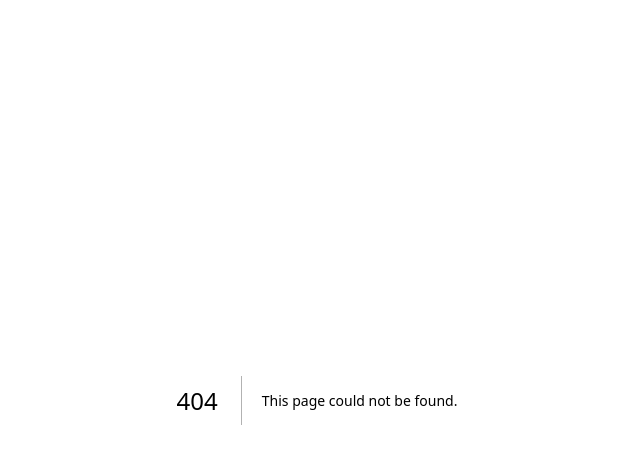
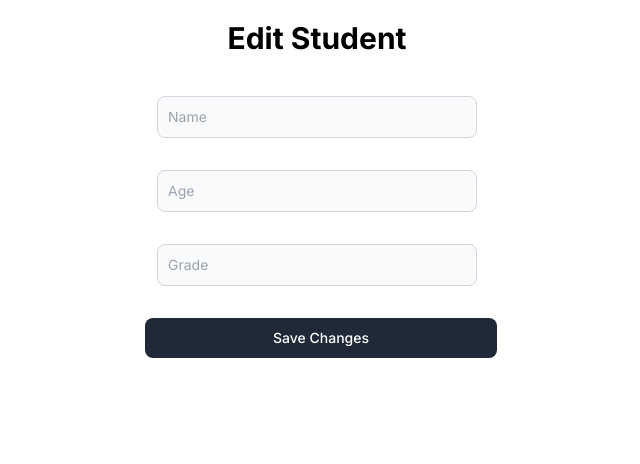
Before and after one commit to Sabarish76/student-management, a Next.js app: page /pages/editform/1 in a window 1280 px wide. Before the commit this address had no page. Shown: the top 464 px of the page, without its empty margins (323-963 px from the left). Built offline with nearby package versions, Linux system fonts and the light colour scheme.

Commit message:
edit page

```diff
--- /dev/null
+++ b/app/pages/editform/[id]/page.jsx
@@ -0,0 +1,104 @@
+"use client";
+import React, { useEffect, useState } from "react";
+import { useRouter } from "next/navigation";
+import axios from "axios";
+
+const Editform = ({ params }) => {
+  const router = useRouter();
+  const [students, setStudents] = useState([]);
+  const [student, setStudent] = useState(null);
+  const [formData, setFormData] = useState({
+    name: "",
+    age: "",
+    grade: "",
+  });
+
+  useEffect(() => {
+    fetchStudents();
+  }, []);
+
+  const fetchStudents = async () => {
+    try {
+      const response = await axios.get("/api");
+      console.log("Response from server:", response);
+      setStudents(response.data);
+      if (params.id) {
+        const selectedStudent = response.data.find(
+          (student) => student.id === params.id
+        );
+        setStudent(selectedStudent);
+        setFormData({
+          name: selectedStudent.name,
+          age: selectedStudent.age,
+          grade: selectedStudent.grade,
+        });
+      }
+    } catch (error) {
+      console.error("Error fetching students:", error);
+    }
+  };
+
+  const handleChange = (e) => {
+    setFormData({ ...formData, [e.target.name]: e.target.value });
+  };
+
+  const handleSubmit = async (e) => {
+    e.preventDefault();
+    try {
+      const response = await axios.put(`/api`, {
+        id: params.id,
+        ...formData,
+      });
+      if (response.status === 200) {
+        router.push("/pages/studentlist");
+      }
+    } catch (error) {
+      console.error("Error updating student:", error);
+    }
+  };
+
+  return (
+    <div>
+      <h1 className="text-3xl text-center my-5 font-bold">Edit Student</h1>
+      <form
+        onSubmit={handleSubmit}
+        className="flex flex-col justify-center items-center gap-8 h-fit py-5 w-[100%] "
+      >
+        <input
+          className="bg-gray-50 border border-gray-300 text-gray-900 text-sm rounded-lg focus:ring-blue-500 focus:border-blue-500 block w-1/4 p-2.5"
+          type="text"
+          name="name"
+          placeholder="Name"
+          value={formData.name}
+          onChange={handleChange}
+        />
+
+        <input
+          className="bg-gray-50 border border-gray-300 text-gray-900 text-sm rounded-lg focus:ring-blue-500 focus:border-blue-500 block w-1/4 p-2.5"
+          type="text"
+          name="age"
+          placeholder="Age"
+          value={formData.age}
+          onChange={handleChange}
+        />
+
+        <input
+          className="bg-gray-50 border border-gray-300 text-gray-900 text-sm rounded-lg focus:ring-blue-500 focus:border-blue-500 block w-1/4 p-2.5"
+          type="text"
+          name="grade"
+          placeholder="Grade"
+          value={formData.grade}
+          onChange={handleChange}
+        />
+        <button
+          className="text-white bg-gray-800 hover:bg-gray-900 focus:outline-none focus:ring-4 focus:ring-gray-300 font-medium rounded-lg text-sm px-32 ml-4 py-2.5 me-2 mb-2 "
+          type="submit"
+        >
+          Save Changes
+        </button>
+      </form>
+    </div>
+  );
+};
+
+export default Editform;
--- a/data/students.json
+++ b/data/students.json
@@ -1 +1 @@
-[{"id":"1715331243350","name":"Sabarish H","age":"17","grade":"88"},{"id":"1715332530173","name":"Santhosh S","age":"21","grade":"95"}]
+[{"id":"1715331243350","name":"Sabaris ddfssssf","age":"65","grade":"88"},{"id":"1715332530173","name":"Santhosh Sdddd","age":"21","grade":"95"}]
```
